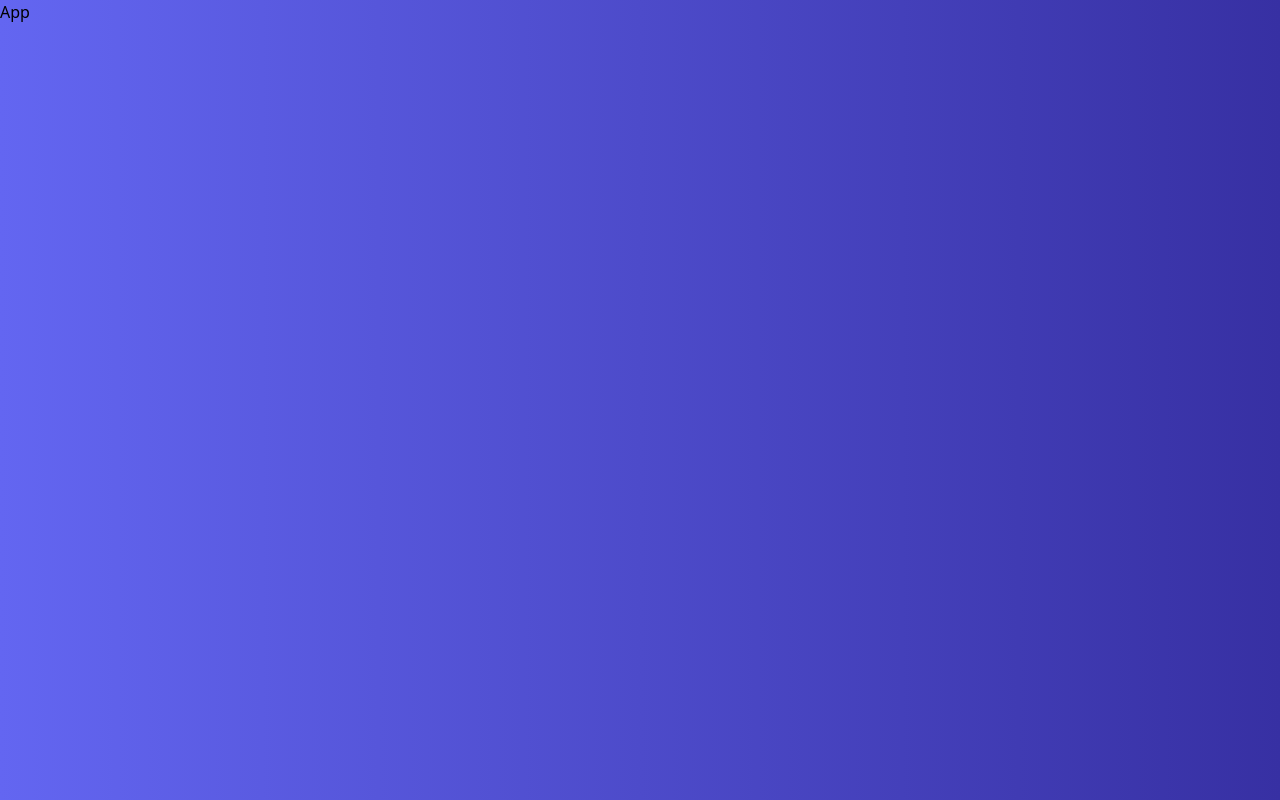
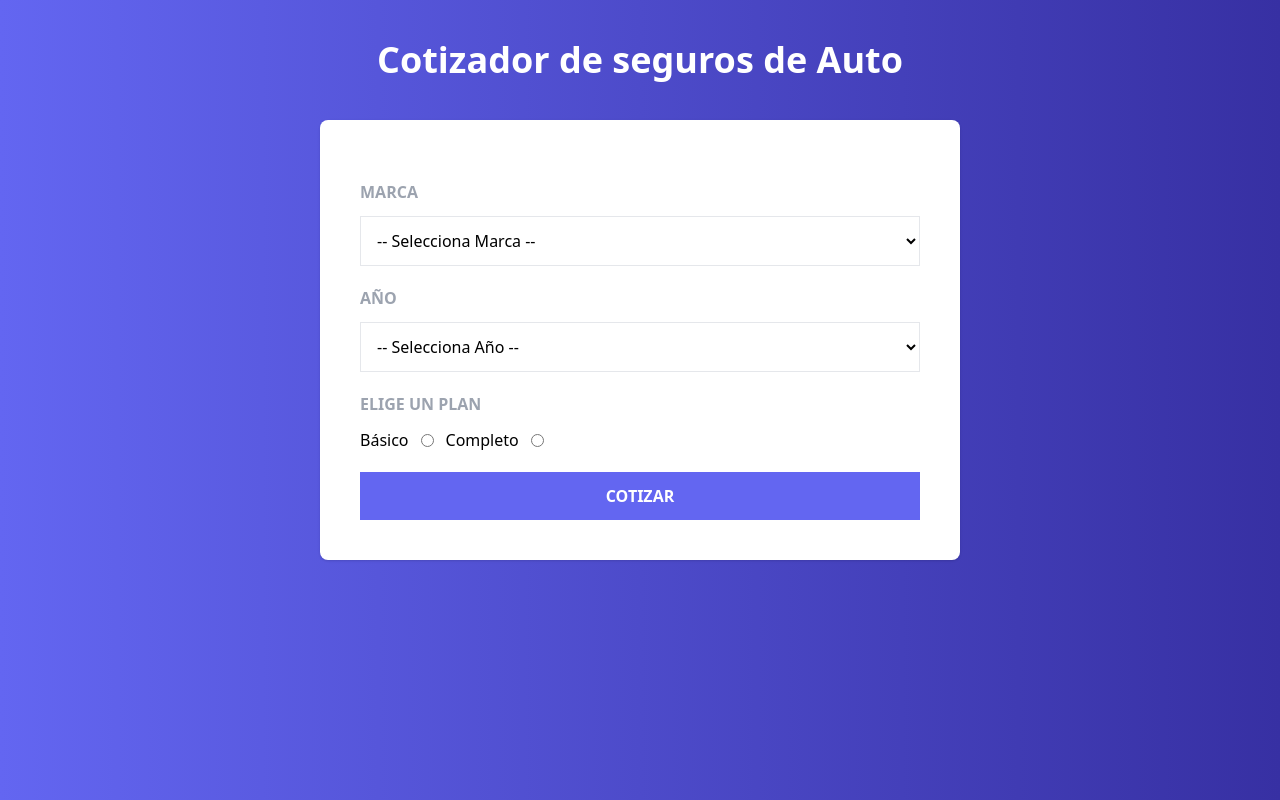
Before and after one commit to angela-001-g/cotizador-seguros-autos, a React (Vite) app in the folder cotizador/: page / in a window 1280 px wide. Built offline with nearby package versions, Linux system fonts and the light colour scheme.

Commit message:
form basic structure

```diff
--- a/cotizador/src/App.jsx
+++ b/cotizador/src/App.jsx
@@ -1,9 +1,9 @@
-
+import AppSeguro from "./components/AppSeguro"
 
 function App() {
   return (
    <>
-      <h1>App</h1>
+      <AppSeguro />
    </>
   )
 }
--- /dev/null
+++ b/cotizador/src/components/AppSeguro.jsx
@@ -0,0 +1,18 @@
+import Formulario from "./Formulario"
+
+function AppSeguro() {
+  return (
+    <>
+        <header className="my-10">
+            <h1 className="text-white text-center text-4xl font-black">Cotizador de seguros de Auto</h1>
+        </header>
+
+        <main className="bg-white md:w-2/3 lg:w-2/4 mx-auto shadow rounded-lg p-10">
+            <Formulario />
+        </main>
+
+    </>
+  )
+}
+
+export default AppSeguro
--- /dev/null
+++ b/cotizador/src/components/Formulario.jsx
@@ -0,0 +1,80 @@
+import { Fragment } from 'react'
+import { MARCAS, YEARS, PLANES } from '../constants'
+
+function Formulario() {
+  return (
+    <>
+
+
+    <form>
+        <div className="my-5">
+            <label className="block mb-3 font-bold text-gray-400 uppercase">
+                Marca
+            </label>
+            <select
+                name="marca"
+                className="w-full p-3 bg-white border border-gray-200"
+            >
+                <option value="">-- Selecciona Marca --</option>
+                {MARCAS.map(marca => (
+                    <option
+                        key={marca.id}
+                        value={marca.id}
+                    >
+                        {marca.nombre}
+                    </option>
+                ))}
+            </select>
+        </div>
+
+        <div className="my-5">
+            <label className="block mb-3 font-bold text-gray-400 uppercase">
+                Año
+            </label>
+            <select
+                name="marca"
+                className="w-full p-3 bg-white border border-gray-200"
+            >
+                <option value="">-- Selecciona Año --</option>
+                {YEARS.map(year => (
+                    <option
+                        key={year}
+                        value={year}
+                    >
+                        {year}
+                    </option>
+                ))}
+            </select>
+        </div>
+
+        <div className="my-5">
+            <label className="block mb-3 font-bold text-gray-400 uppercase">
+                Elige un plan
+            </label>
+            <div className='flex gap-3 items-center'>
+                    {PLANES.map(plan => (
+                        <Fragment key={plan.id}>
+                            <label>{plan.nombre}</label>
+                            <input
+                                type="radio"
+                                name='plan'
+                                value={plan.id}
+                            />
+                        </Fragment>
+                    ))}
+            </div>
+        </div>
+
+        <input
+            type="submit"
+            className='w-full bg-indigo-500 hover:bg-indigo-600 transition-colors text-white cursor-pointer p-3 uppercase font-bold'
+            value="cotizar"
+        />
+
+    </form>
+
+    </>
+  )
+}
+
+export default Formulario
--- /dev/null
+++ b/cotizador/src/constants/index.js
@@ -0,0 +1,14 @@
+export const MARCAS = [
+    {id: 1, nombre: 'Europeo'},
+    {id: 2, nombre: 'Americano'},
+    {id: 3, nombre: 'Asiatico'}
+]
+
+const YEARMAX = new Date().getFullYear();
+
+export const YEARS = Array.from( new Array(20), (valor, index) => YEARMAX - index )
+
+export const PLANES = [
+    {id: 1, nombre: 'Básico'},
+    {id: 2, nombre: 'Completo'},
+]
```
